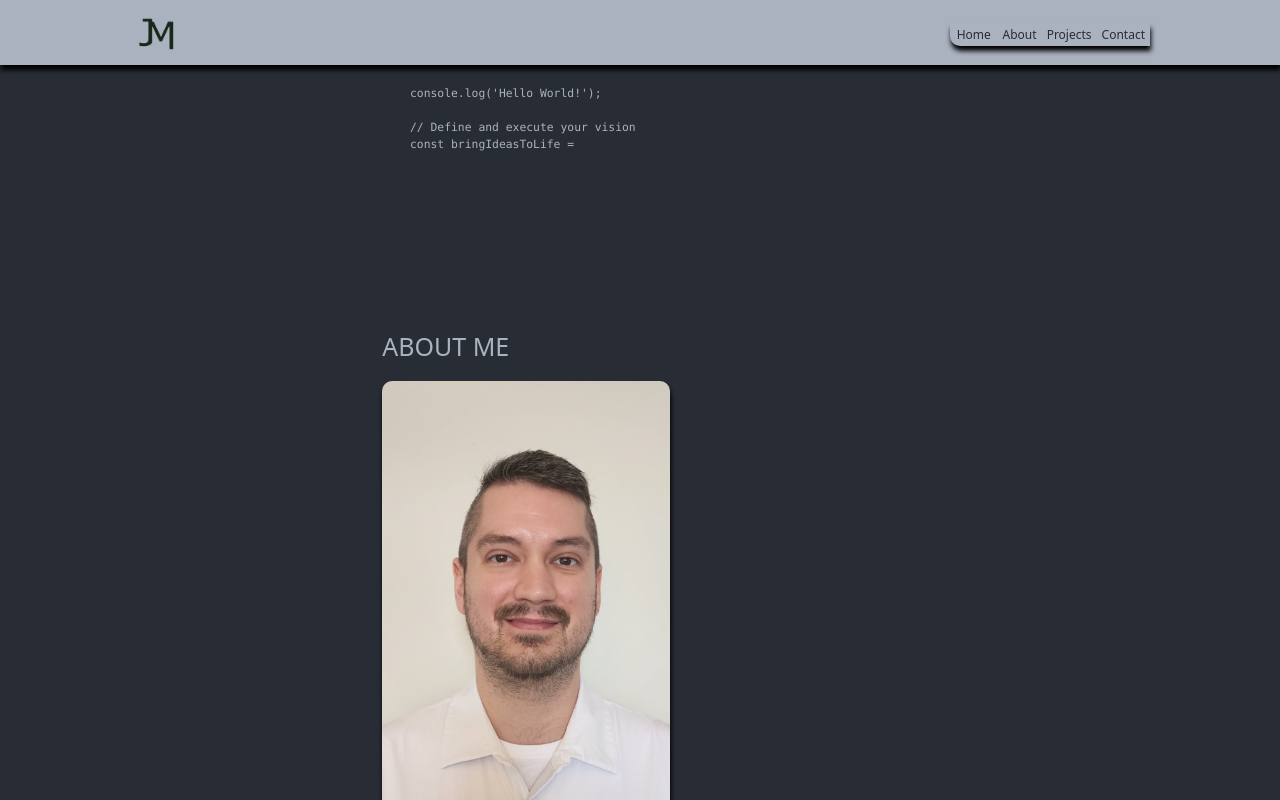
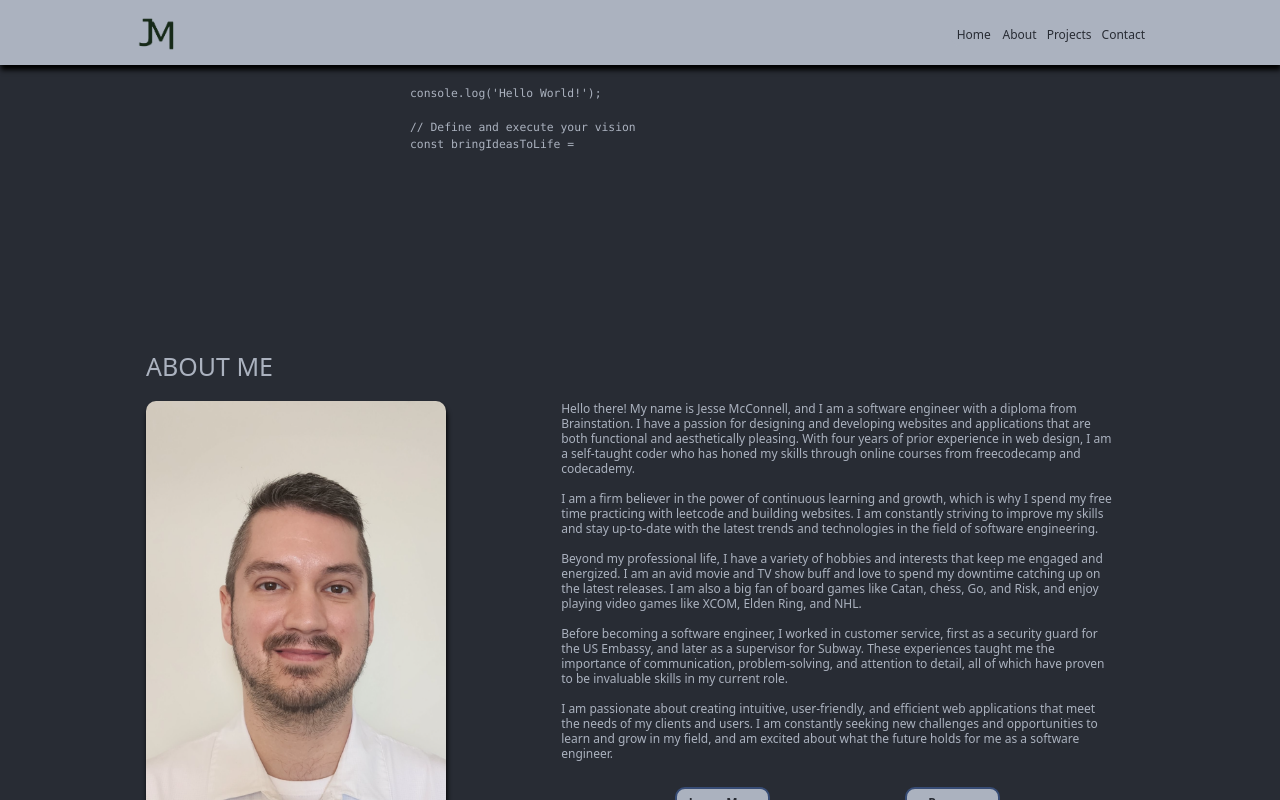
Before and after one commit to jessemcc/my-portfolio, a React (Create React App) app: page / in a window 1280 px wide. Shown: the top 800 px of the page. Built offline with nearby package versions, Linux system fonts and the light colour scheme.

Commit message:
Completed home-about section for all sizes

```diff
--- a/src/components/HomeAbout/HomeAbout.js
+++ b/src/components/HomeAbout/HomeAbout.js
@@ -6,9 +6,9 @@ import Resume from "../../assets/files/jesse-mcconnell-resume.pdf";
 const HomeAbout = () => {
   return (
     <section className="h-about">
+      <h1 className="h-about__title">ABOUT ME</h1>
       <article className="h-about__container">
         <div className="h-about__image-container">
-          <h1 className="h-about__title">ABOUT ME</h1>
           <img
             src={Portrait}
             alt="Head shot of Jesse McConnell"
@@ -18,17 +18,37 @@ const HomeAbout = () => {
         <article className="h-about__about-section-container">
           <div className="h-about__about-me-container">
             <p className="h-about__about-me">
-              Lorem ipsum dolor sit amet consectetur adipisicing elit. Esse
-              soluta iste, atque, fugiat cum quibusdam accusantium aut
-              consectetur id accusamus consequuntur reprehenderit ratione quam
-              velit! Quaerat labore fugit eveniet et. Lorem ipsum dolor, sit
-              amet consectetur adipisicing elit. Nam quod beatae quo unde
-              aliquam reiciendis corrupti vero recusandae, dolorem a dolor
-              accusantium libero deleniti, deserunt iusto quasi autem eum
-              fugiat! Lorem ipsum dolor sit amet consectetur adipisicing elit.
-              Expedita illum maxime harum maiores eos dicta rerum fugiat quas.
-              Laboriosam quae at voluptate tenetur quasi enim reiciendis modi
-              ducimus doloremque dolorem.
+              Hello there! My name is Jesse McConnell, and I am a software
+              engineer with a diploma from Brainstation. I have a passion for
+              designing and developing websites and applications that are both
+              functional and aesthetically pleasing. With four years of prior
+              experience in web design, I am a self-taught coder who has honed
+              my skills through online courses from freecodecamp and codecademy.{" "}
+              <br />
+              <br />I am a firm believer in the power of continuous learning and
+              growth, which is why I spend my free time practicing with leetcode
+              and building websites. I am constantly striving to improve my
+              skills and stay up-to-date with the latest trends and technologies
+              in the field of software engineering. <br />
+              <br />
+              Beyond my professional life, I have a variety of hobbies and
+              interests that keep me engaged and energized. I am an avid movie
+              and TV show buff and love to spend my downtime catching up on the
+              latest releases. I am also a big fan of board games like Catan,
+              chess, Go, and Risk, and enjoy playing video games like XCOM,
+              Elden Ring, and NHL. <br />
+              <br />
+              Before becoming a software engineer, I worked in customer service,
+              first as a security guard for the US Embassy, and later as a
+              supervisor for Subway. These experiences taught me the importance
+              of communication, problem-solving, and attention to detail, all of
+              which have proven to be invaluable skills in my current role.{" "}
+              <br />
+              <br />I am passionate about creating intuitive, user-friendly, and
+              efficient web applications that meet the needs of my clients and
+              users. I am constantly seeking new challenges and opportunities to
+              learn and grow in my field, and am excited about what the future
+              holds for me as a software engineer.
             </p>
           </div>
           <div className="h-about__buttons-container">
--- a/src/components/HomeAbout/HomeAbout.scss
+++ b/src/components/HomeAbout/HomeAbout.scss
@@ -3,10 +3,19 @@
 
 .h-about {
   color: $primary-color-3;
+  margin: 1.6rem;
+  max-width: 102rem;
+
+  @include tablet {
+    margin: 2rem auto 0 auto;
+    padding: 1.6rem;
+  }
 
   &__container {
-    margin: 1.6rem;
-    max-width: 102rem;
+    @include tablet {
+      @include flex(row, space-between, flex-start, nowrap);
+      margin-top: 2rem;
+    }
   }
 
   &__title {
@@ -14,22 +23,50 @@
   }
 
   &__image-container {
-    width: 28.75rem;
+    width: 100%;
+    max-width: 35rem;
     margin: 0 auto;
+
+    @include tablet {
+      margin: 0;
+      width: 40%;
+      max-width: none;
+    }
   }
 
   &__image {
     width: 100%;
     border-radius: 1rem;
     box-shadow: 0.1rem 0.5rem 0.5rem black;
+
+    @include tablet {
+      max-width: 30rem;
+      width: 100%;
+    }
   }
 
   &__about-section-container {
     padding-bottom: 2rem;
+    max-width: 35rem;
+    margin: 0 auto;
+
+    @include tablet {
+      margin: 0;
+      width: 60%;
+      max-width: none;
+    }
+  }
+
+  &__about-me-container {
+    margin-bottom: 2.6rem;
   }
 
   &__about-me {
     margin: 2rem auto;
+
+    @include tablet {
+      margin: 0 2rem;
+    }
   }
 
   &__buttons-container {
--- a/src/components/NavBar/NavBar.scss
+++ b/src/components/NavBar/NavBar.scss
@@ -32,6 +32,7 @@
     @include tablet {
       width: 20rem;
       border: none;
+      box-shadow: none;
     }
   }
 
--- a/src/styles/partials/_global.scss
+++ b/src/styles/partials/_global.scss
@@ -66,10 +66,6 @@ h4 {
   background-color: $primary-color-3;
   border-radius: 1rem;
   border: 2px solid $secondary-color-1;
-
-  &:active {
-    color: $primary-color-2;
-  }
 }
 
 p {
```
